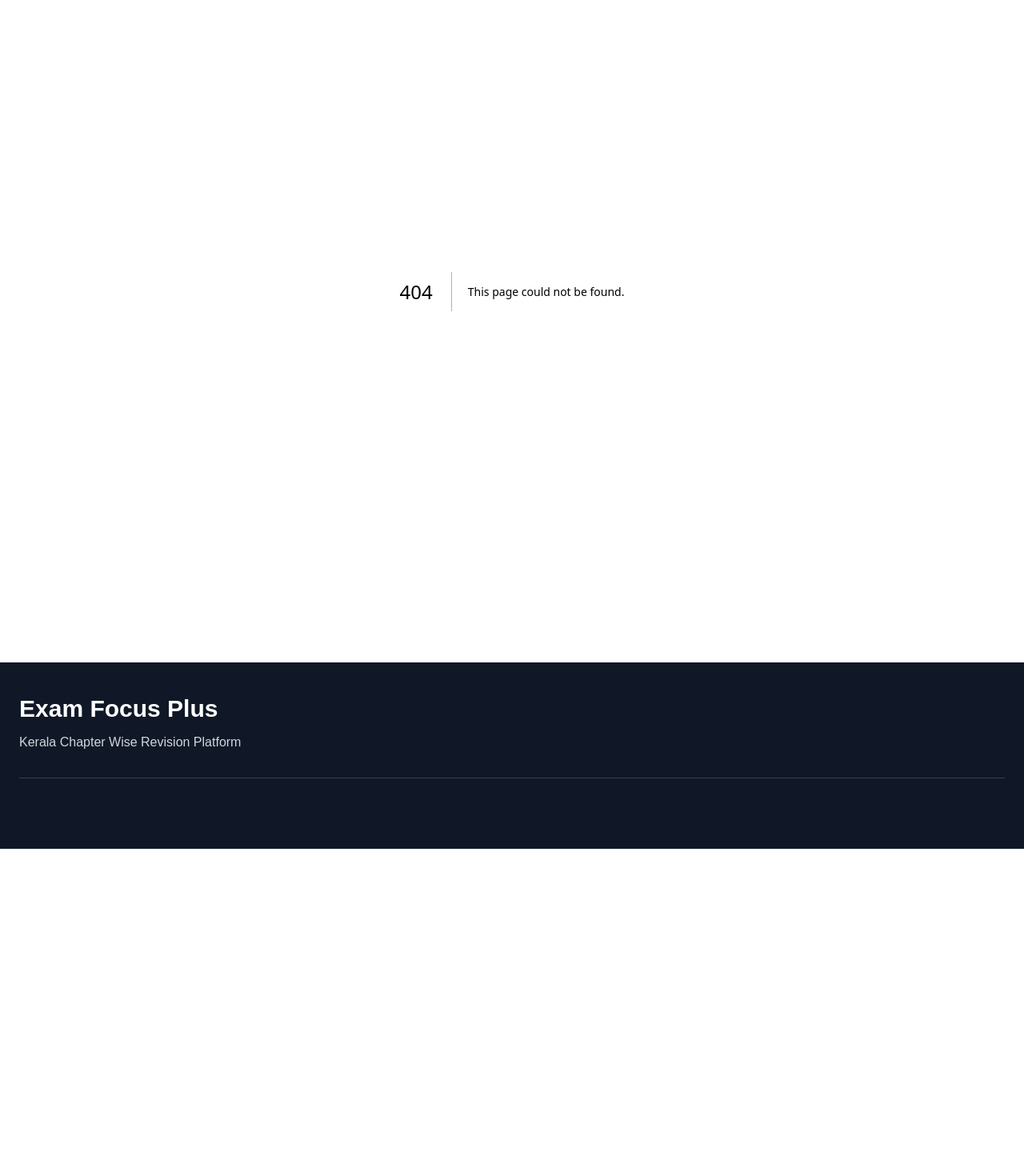
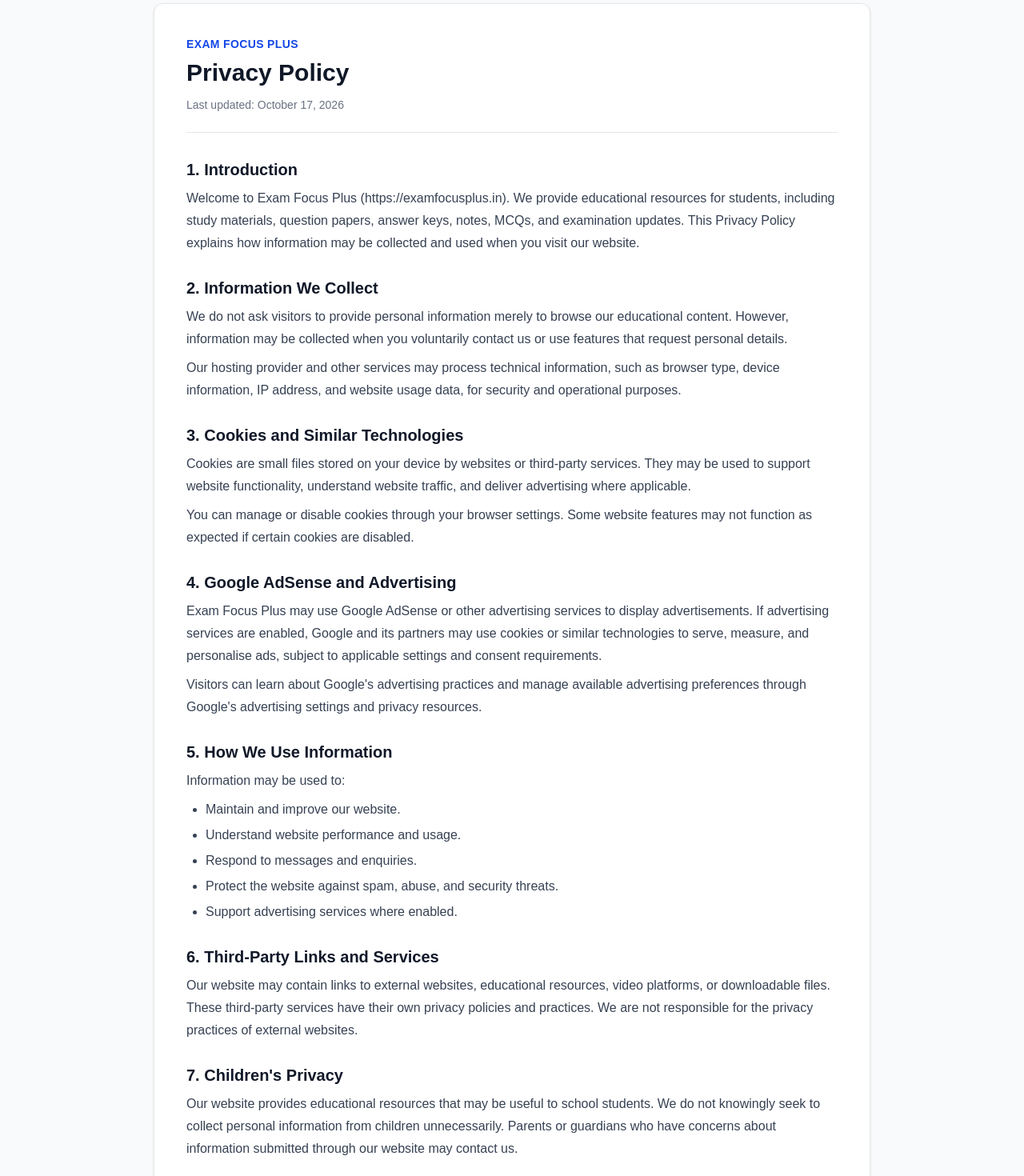
Before and after one commit to examfocusplus/exam-focus-plus, a Next.js app: page /privacy-policy in a window 1280 px wide. Before the commit this address had no page. Shown: the part 100-1570 px from the top of the page at 80% size. Before the commit the page ends 1161 px from the top, so only its background shows below. Built offline with nearby package versions, Linux system fonts and the light colour scheme.

Commit message:
Add Privacy Policy page

```diff
--- /dev/null
+++ b/app/privacy-policy/page.tsx
@@ -0,0 +1,178 @@
+import type { Metadata } from "next";
+
+export const metadata: Metadata = {
+  title: "Privacy Policy | Exam Focus Plus",
+  description:
+    "Read the Privacy Policy of Exam Focus Plus to understand how we handle information, cookies, advertising, and third-party services.",
+  alternates: {
+    canonical: "https://examfocusplus.in/privacy-policy",
+  },
+};
+
+export default function PrivacyPolicyPage() {
+  return (
+    <main className="min-h-screen bg-gray-50 px-4 py-10 sm:px-6">
+      <article className="mx-auto max-w-4xl rounded-xl border border-gray-200 bg-white p-5 shadow-sm sm:p-10">
+        <header className="mb-8 border-b border-gray-200 pb-6">
+          <p className="mb-2 text-sm font-bold uppercase tracking-wide text-blue-700">
+            Exam Focus Plus
+          </p>
+
+          <h1 className="text-3xl font-extrabold text-gray-900">
+            Privacy Policy
+          </h1>
+
+          <p className="mt-3 text-sm text-gray-500">
+            Last updated: October 17, 2026
+          </p>
+        </header>
+
+        <div className="space-y-7 text-sm leading-7 text-gray-700 sm:text-base">
+          <section>
+            <h2 className="mb-2 text-xl font-bold text-gray-900">
+              1. Introduction
+            </h2>
+            <p>
+              Welcome to Exam Focus Plus
+              (https://examfocusplus.in). We provide educational resources
+              for students, including study materials, question papers,
+              answer keys, notes, MCQs, and examination updates.
+              This Privacy Policy explains how information may be collected
+              and used when you visit our website.
+            </p>
+          </section>
+
+          <section>
+            <h2 className="mb-2 text-xl font-bold text-gray-900">
+              2. Information We Collect
+            </h2>
+            <p>
+              We do not ask visitors to provide personal information merely
+              to browse our educational content. However, information may
+              be collected when you voluntarily contact us or use features
+              that request personal details.
+            </p>
+            <p className="mt-2">
+              Our hosting provider and other services may process technical
+              information, such as browser type, device information, IP
+              address, and website usage data, for security and operational
+              purposes.
+            </p>
+          </section>
+
+          <section>
+            <h2 className="mb-2 text-xl font-bold text-gray-900">
+              3. Cookies and Similar Technologies
+            </h2>
+            <p>
+              Cookies are small files stored on your device by websites
+              or third-party services. They may be used to support website
+              functionality, understand website traffic, and deliver
+              advertising where applicable.
+            </p>
+            <p className="mt-2">
+              You can manage or disable cookies through your browser
+              settings. Some website features may not function as expected
+              if certain cookies are disabled.
+            </p>
+          </section>
+
+          <section>
+            <h2 className="mb-2 text-xl font-bold text-gray-900">
+              4. Google AdSense and Advertising
+            </h2>
+            <p>
+              Exam Focus Plus may use Google AdSense or other advertising
+              services to display advertisements. If advertising services
+              are enabled, Google and its partners may use cookies or
+              similar technologies to serve, measure, and personalise ads,
+              subject to applicable settings and consent requirements.
+            </p>
+            <p className="mt-2">
+              Visitors can learn about Google's advertising practices and
+              manage available advertising preferences through Google's
+              advertising settings and privacy resources.
+            </p>
+          </section>
+
+          <section>
+            <h2 className="mb-2 text-xl font-bold text-gray-900">
+              5. How We Use Information
+            </h2>
+            <p>Information may be used to:</p>
+            <ul className="mt-2 list-disc space-y-1 pl-6">
+              <li>Maintain and improve our website.</li>
+              <li>Understand website performance and usage.</li>
+              <li>Respond to messages and enquiries.</li>
+              <li>Protect the website against spam, abuse, and security threats.</li>
+              <li>Support advertising services where enabled.</li>
+            </ul>
+          </section>
+
+          <section>
+            <h2 className="mb-2 text-xl font-bold text-gray-900">
+              6. Third-Party Links and Services
+            </h2>
+            <p>
+              Our website may contain links to external websites, educational
+              resources, video platforms, or downloadable files. These
+              third-party services have their own privacy policies and
+              practices. We are not responsible for the privacy practices
+              of external websites.
+            </p>
+          </section>
+
+          <section>
+            <h2 className="mb-2 text-xl font-bold text-gray-900">
+              7. Children's Privacy
+            </h2>
+            <p>
+              Our website provides educational resources that may be useful
+              to school students. We do not knowingly seek to collect
+              personal information from children unnecessarily. Parents
+              or guardians who have concerns about information submitted
+              through our website may contact us.
+            </p>
+          </section>
+
+          <section>
+            <h2 className="mb-2 text-xl font-bold text-gray-900">
+              8. Data Security
+            </h2>
+            <p>
+              We take reasonable steps to protect information processed
+              through our website. However, no method of transmission or
+              electronic storage can be guaranteed to be completely secure.
+            </p>
+          </section>
+
+          <section>
+            <h2 className="mb-2 text-xl font-bold text-gray-900">
+              9. Changes to This Policy
+            </h2>
+            <p>
+              We may update this Privacy Policy when our website, services,
+              or legal requirements change. Any updated version will be
+              published on this page with a revised update date.
+            </p>
+          </section>
+
+          <section>
+            <h2 className="mb-2 text-xl font-bold text-gray-900">
+              10. Contact Us
+            </h2>
+            <p>
+              If you have questions about this Privacy Policy, please
+              contact the Exam Focus Plus website administrator through
+              the contact details provided on our website, if available.
+            </p>
+          </section>
+        </div>
+
+        <footer className="mt-10 border-t border-gray-200 pt-5 text-center text-sm text-gray-500">
+          © {new Date().getFullYear()} Exam Focus Plus. All rights reserved.
+        </footer>
+      </article>
+    </main>
+  );
+}
```
